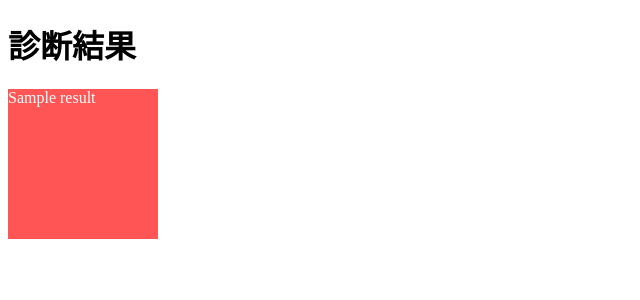
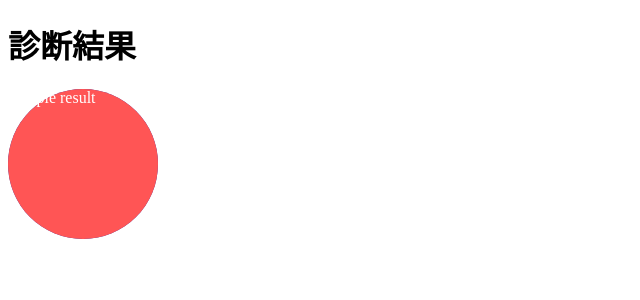
Before and after one commit to isl14B/WhiteAbyss, a Django app: template general/templates/result.html in a window 1280 px wide. Shown: the top 300 px of the page, without its empty margins (0-640 px from the left). Run offline with Django 3.2, Linux system fonts and the light colour scheme; the template is opened without the code that fills it: most values are stand-ins (such as "Sample title", 1, 10 or a date in 2020).

Commit message:
ブロックを円形

```diff
--- a/general/templates/result.html
+++ b/general/templates/result.html
@@ -3,7 +3,7 @@
 
 {% block extrahead %}
     <script type="text/javascript" src="{% static 'WhiteAbyss/js/jquery-3.2.0.min.js' %}"></script>
-    <link rel="stylesheet" href="{% static 'WhiteAbyss/css/style.css' %}" type="text/css" />
+    <link rel="stylesheet" href="{% static 'WhiteAbyss/css/style.css' %}" type="text/css">
 {% endblock %}
 
 {% block content %}
@@ -17,7 +17,6 @@
         {% for i in search_result %}
             <div class="vulnerabilityClass" id={{ forloop.counter }}>
                 {{ i.Exploit }}
-{#                {{ i.Path }}#}
             </div>
         {% endfor %}
         </div>
--- a/static/WhiteAbyss/css/style.css
+++ b/static/WhiteAbyss/css/style.css
@@ -6,7 +6,7 @@
     width: 150px;
     height: 150px;
     /* 円形にする */
-    /*border-radius: 50%;*/
+    border-radius: 50%;
     transition: all 1s ease;
     -webkit-transition: all 1s ease;
     position:relative;
@@ -19,7 +19,7 @@
     width: 150px;
     height: 150px;
     /* 円形にする */
-    /*border-radius: 50%;*/
+    border-radius: 50%;
     transition: all 1s ease;
     -webkit-transition: all 1s ease;
     position:relative;
```
